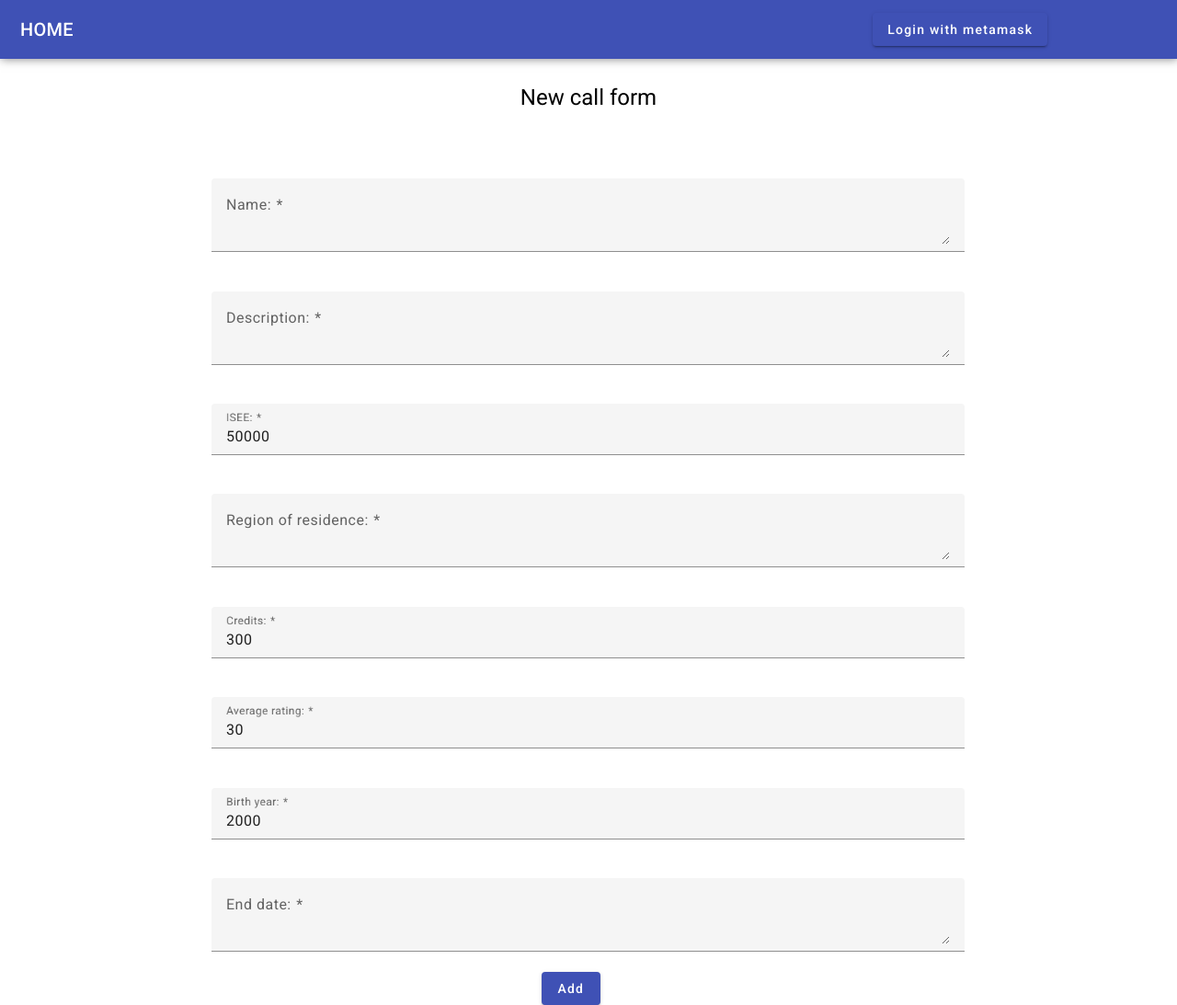
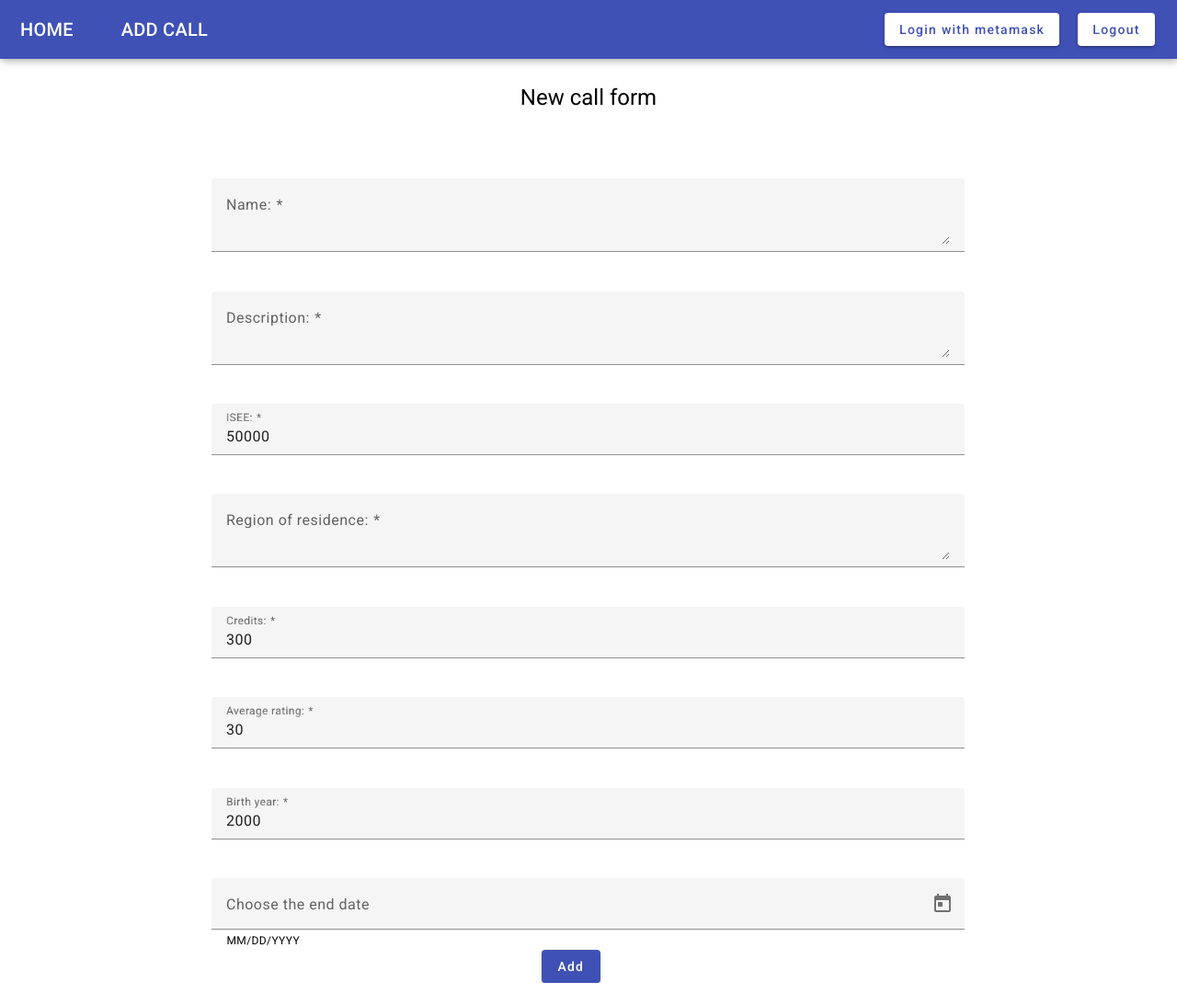
Before and after one commit to andreaunitn/Blockchain-Project, an Angular app in the folder Scholarship-master/ScholarshipFrontEnd/: page /callAdmin in a window 1280 px wide. Shown: the whole page at 92% size. After the commit the page ends 1069 px from the top, so only its background shows below. Built offline with nearby package versions, Linux system fonts and the light colour scheme; sample sign-in values are in the browser's storage.

Commit message:
Functionalities and frontEnd improved

```diff
--- a/Scholarship-master/ScholarshipFrontEnd/src/app/app.module.ts
+++ b/Scholarship-master/ScholarshipFrontEnd/src/app/app.module.ts
@@ -21,7 +21,9 @@ import {ScrollingModule} from '@angular/cdk/scrolling';
 import {MatInputModule} from '@angular/material/input';
 import {MatListModule} from '@angular/material/list';
 import {MatFormFieldModule} from '@angular/material/form-field';
-import {MatIcon, MatIconModule} from '@angular/material/icon'
+import {MatDatepickerModule} from '@angular/material/datepicker';
+import {MatIcon, MatIconModule} from '@angular/material/icon';
+import {MatNativeDateModule} from '@angular/material/core';
 import { BrowserAnimationsModule } from '@angular/platform-browser/animations'
 import { CallAdminComponent } from './component/callAdmin/callAdmin.component';
 import { AdminLoginComponent } from './component/adminLogin/adminLogin.component';
@@ -37,7 +39,7 @@ import { RequestCallByUserComponent } from './component/requestCallByUser/reques
     AppRoutingModule,
     BrowserAnimationsModule,
     NgbModule,
-    MatMenuModule, MatFormFieldModule, MatInputModule, ScrollingModule, MatExpansionModule, MatRadioModule, MatIconModule, MatSelectModule, MatCheckboxModule, MatInputModule, MatButtonModule, MatTabsModule, MatToolbarModule, MatListModule, MatFormFieldModule, MatDividerModule,  MatToolbarModule, MatGridListModule,
+    MatMenuModule, MatDatepickerModule, MatNativeDateModule, MatFormFieldModule, MatInputModule, ScrollingModule, MatExpansionModule, MatRadioModule, MatIconModule, MatSelectModule, MatCheckboxModule, MatInputModule, MatButtonModule, MatTabsModule, MatToolbarModule, MatListModule, MatFormFieldModule, MatDividerModule,  MatToolbarModule, MatGridListModule,
     HttpClientModule
   ],  providers: [],
   bootstrap: [AppComponent]
--- a/Scholarship-master/ScholarshipFrontEnd/src/app/component/adminLogin/adminLogin.component.ts
+++ b/Scholarship-master/ScholarshipFrontEnd/src/app/component/adminLogin/adminLogin.component.ts
@@ -26,6 +26,8 @@ export class AdminLoginComponent implements OnInit{
 
   async login(username: string, psw: string, event:any){
     event.preventDefault();
+    this.session.removeItem("address");
+    this.session.removeItem("fiscalCode");
     this.errorMessage = "";
 
     if(username == undefined || username == "" || psw == undefined || psw == ""){
@@ -40,7 +42,7 @@ export class AdminLoginComponent implements OnInit{
     const headers = new HttpHeaders().set('Content-Type', 'application/json; charset=utf-8');
     await lastValueFrom(this.http.post<any>('http://localhost:8080/api/v1/user/loginAdmin', body, {headers: headers}).pipe(map(data => {
         this.session.setItem("admin", data.admin);
-        this.router.navigateByUrl("/callAdmin");
+        this.router.navigateByUrl("/");
     }),catchError(error => {
       if(error.error.message == undefined){
         this.errorMessage = "Server error";
--- a/Scholarship-master/ScholarshipFrontEnd/src/app/component/callAdmin/callAdmin.component.html
+++ b/Scholarship-master/ScholarshipFrontEnd/src/app/component/callAdmin/callAdmin.component.html
@@ -31,9 +31,16 @@
             <mat-label> Birth year: </mat-label>
             <input matInput type="number" id="birthYear" #birthYear value="2000" required>
           </mat-form-field><br>
-          <mat-form-field class="example-full-width" appearance="fill">
+          <!--<mat-form-field class="example-full-width" appearance="fill">
             <mat-label> End date: </mat-label>
             <textarea matInput  id="endDate" #endDate placeholder="End date" required></textarea>
+          </mat-form-field><br>-->
+          <mat-form-field class="example-full-width" appearance="fill">
+            <mat-label>Choose the end date</mat-label>
+            <input matInput [matDatepicker]="picker" id="endDate" #endDate>
+            <mat-hint>MM/DD/YYYY</mat-hint>
+            <mat-datepicker-toggle matIconSuffix [for]="picker"></mat-datepicker-toggle>
+            <mat-datepicker #picker></mat-datepicker>
           </mat-form-field><br>
         <span style="padding-left: 45%"></span>
         <button mat-raised-button color="primary" (click)="add(name.value, description.value, $any(ISEE.value), residenceRegion.value, $any(credits.value), $any(averageRating.value), $any(birthYear.value), $any(endDate.value), $event)">Add</button>
--- a/Scholarship-master/ScholarshipFrontEnd/src/app/component/callAdmin/callAdmin.component.ts
+++ b/Scholarship-master/ScholarshipFrontEnd/src/app/component/callAdmin/callAdmin.component.ts
@@ -28,7 +28,6 @@ export class CallAdminComponent implements OnInit{
     event.preventDefault();
     this.errorMessage = "";
 
-
     if(name == undefined || name == "" || description == undefined || description == "" || ISEE == undefined
         || residenceRegion == undefined || residenceRegion == "" || credits == undefined
         || averageRating == undefined || birthYear == undefined || endDate == undefined){
@@ -44,7 +43,7 @@ export class CallAdminComponent implements OnInit{
       "credits": credits,
       "averageRating": averageRating,
       "birthYear": birthYear,
-      "endDate": endDate
+      "endDate": new Date(endDate)
     };
     const headers = new HttpHeaders().set('Content-Type', 'application/json; charset=utf-8');
     await lastValueFrom(this.http.post<any>('http://localhost:8080/api/v1/call', body, {headers: headers}).pipe(map(data => {
--- a/Scholarship-master/ScholarshipFrontEnd/src/app/component/header/header.component.html
+++ b/Scholarship-master/ScholarshipFrontEnd/src/app/component/header/header.component.html
@@ -1,20 +1,34 @@
 <mat-toolbar color="primary">
     <button style="color:white; border: 0px; background-color:#3f51b5" routerLink="/"><h3>HOME</h3></button>
-    <span style="padding-left: 30px;"></span>
-    <button *ngIf="session.getItem('address') != null" style="color:white; border: 0px; background-color:#3f51b5" routerLink="/requestCallByUser"><h3>Request call made</h3></button>
-    <span style="padding-left: 30px;"></span>
-    <button *ngIf="session.getItem('token') != undefined" style="color:white; border: 0px; background-color:#3f51b5" routerLink="/history"><h3>History</h3></button>
+    <span style="padding-left: 40px;"></span>
+    <button *ngIf="session.getItem('address') != null" style="color:white; border: 0px; background-color:#3f51b5" routerLink="/requestCallByUser"><h3>MY REQUESTS</h3></button>
+    <button *ngIf="session.getItem('admin') != null" style="color:white; border: 0px; background-color:#3f51b5" routerLink="/callAdmin"><h3>ADD CALL</h3></button>
     <span class="fx-spacer"></span>
     <a *ngIf="session.getItem('fiscalCode') == null; then notLoggedIn else loggedIn"> </a>
+    <a *ngIf="session.getItem('admin') == null; then adminNotLoggedIn else adminLoggedIn"> </a>
 </mat-toolbar>
 
   <ng-template #notLoggedIn>
-    <button mat-raised-button color="indigo" style="float:right; margin-right: 10%" (click)="connectToMetamask()">Login with metamask</button>
+    <div ngbDropdown>
+      <button mat-raised-button style=" background-color: white;float:right; margin-right: 15%; color:#3f51b5" (click)="connectToMetamask()">Login with metamask</button>
+    </div>
+  </ng-template>
+
+  <ng-template #adminNotLoggedIn>
+    <div ngbDropdown>
+      <button mat-raised-button style="background-color: white;float:right; margin-right: 10%; color:#3f51b5" routerLink="/adminLogin">Admin Login</button>
+    </div>
+  </ng-template>
+
+  <ng-template #adminLoggedIn>
+    <div ngbDropdown>
+      <button mat-raised-button style="background-color: white;float:right; margin-right: 10%; color:#3f51b5" (click)="logout()">Logout</button>
+    </div>
   </ng-template>
 
   <ng-template #loggedIn>
     <div ngbDropdown>
-      <button mat-raised-button [matMenuTriggerFor]="profile" style="background-color: white; color: #3f51b5; border:0px;"> {{session.getItem("fiscalCode")}} </button>
+      <button mat-raised-button [matMenuTriggerFor]="profile" style="background-color: white; float:right; margin-right: 20%; color: #3f51b5; "> {{session.getItem("fiscalCode")}} </button>
       <mat-menu #profile="matMenu" class="mymegamenu">
         <button mat-menu-item (click)="logout()">
           <mat-icon>exit_to_app</mat-icon> Logout </button>
--- a/Scholarship-master/ScholarshipFrontEnd/src/app/component/header/header.component.ts
+++ b/Scholarship-master/ScholarshipFrontEnd/src/app/component/header/header.component.ts
@@ -30,6 +30,7 @@ export class HeaderComponent {
   }
 
   async connectToMetamask(){
+    this.session.removeItem("admin");
     /*
     let ethereum = (window as any).ethereum;
     if(typeof ethereum !== 'undefined'){
@@ -75,5 +76,6 @@ export class HeaderComponent {
   logout(){
     this.session.removeItem("address");
     this.session.removeItem("fiscalCode");
+    this.session.removeItem("admin");
   }
 }
--- a/Scholarship-master/ScholarshipFrontEnd/src/app/component/home/home.component.html
+++ b/Scholarship-master/ScholarshipFrontEnd/src/app/component/home/home.component.html
@@ -23,10 +23,10 @@
     </div>
     <div class="call">
         <div id="callInfoModule" style="display: none;">
-            <h4>Call Detail</h4>
+            <h2 style="padding-top: 20px;"><b>CALL DETAIL</b></h2>
             <div id="callInfo"></div>
             <br>
-            <h3 style="color:red" *ngIf="verifyEndDate() == true && session.getItem('fiscalCode') == null">Login to apply</h3>
+            <h2 style="color:red" *ngIf="verifyEndDate() == true && session.getItem('fiscalCode') == null">Login to apply</h2>
             <button *ngIf="verifyEndDate() == true && session.getItem('fiscalCode') != null" (click)="applyForCall()"> Apply </button>
             <button *ngIf="verifyEndDate() == false"> View List </button>
             <br>
--- a/Scholarship-master/ScholarshipFrontEnd/src/app/component/home/home.component.ts
+++ b/Scholarship-master/ScholarshipFrontEnd/src/app/component/home/home.component.ts
@@ -97,9 +97,12 @@ export class HomeComponent implements OnInit{
       // @ts-ignore
       callInfo = "<b>Call:</b> " + this.callSelected.name + "<br><b>Description:</b> " + this.callSelected.description + "<br>";
       // @ts-ignore
-      callInfo += "<h2>Requirements</h2><b>ISEE:</b> " + this.callSelected.ISEE + "<br><b>Region of residence:</b> " + this.callSelected.residenceRegion + "<br><b>Credits:</b> " + this.callSelected.credits + "<br><b>Average rating:</b> " + this.callSelected.averageRating + "<br><b>BirthYear:</b> " + this.callSelected.birthYear;
+      callInfo += "<br><br><h2>Requirements</h2><b>ISEE:</b> " + this.callSelected.ISEE + "<br><b>Region of residence:</b> " + this.callSelected.residenceRegion + "<br><b>Credits:</b> " + this.callSelected.credits + "<br><b>Average rating:</b> " + this.callSelected.averageRating + "<br><b>BirthYear:</b> " + this.callSelected.birthYear;
+
       // @ts-ignore
-      callInfo += "<br><b>End date: </b> " + this.callSelected.endDate;
+      let eD = new Date(this.callSelected?.endDate);
+      // @ts-ignore
+      callInfo += "<br><b>End date: </b> " + eD.getDate() + "/" + (eD.getMonth() + 1) + "/" + eD.getFullYear();
 
 
 
--- a/Scholarship-master/ScholarshipFrontEnd/src/app/component/requestCallByUser/requestCallByUser.component.html
+++ b/Scholarship-master/ScholarshipFrontEnd/src/app/component/requestCallByUser/requestCallByUser.component.html
@@ -23,7 +23,7 @@
     </div>
     <div class="requestCall">
         <div id="requestCallInfoModule" style="display: none;">
-            <h4>Request Call Detail</h4>
+            <h2 style="padding-top: 20px;"><b>REQUEST CALL DETAILS</b></h2>
             <div id="requestCallInfo"></div>
             <br>
         </div>
--- a/Scholarship-master/ScholarshipFrontEnd/src/app/component/requestCallByUser/requestCallByUser.component.ts
+++ b/Scholarship-master/ScholarshipFrontEnd/src/app/component/requestCallByUser/requestCallByUser.component.ts
@@ -70,8 +70,6 @@ export class RequestCallByUserComponent implements OnInit{
 
       // @ts-ignore
       requestCallInfo = "<b>Call:</b> " + this.requestCallSelected.name + "<br><b>Message:</b> " + this.requestCallSelected?.message + "<br>";
-      // @ts-ignore
-      requestCallInfo += "<b>Date:</b> " + this.requestCallSelected?.dateTime + "<br>";
       requestCallInfo += "<b>Result:</b> ";
       if(this.requestCallSelected?.result == true){
         requestCallInfo += "Accepted";
@@ -80,6 +78,11 @@ export class RequestCallByUserComponent implements OnInit{
       }
 
       // @ts-ignore
+      let eD = new Date(this.requestCallSelected?.dateTime);
+      // @ts-ignore
+      requestCallInfo += "<br><b>Request date: </b> " + eD.getDate() + "/" + (eD.getMonth() + 1) + "/" + eD.getFullYear();
+
+      // @ts-ignore
       document.getElementById("requestCallInfo").innerHTML = requestCallInfo;
     }
   }
```
Also changed, not shown: 1 other file (tests, documents, lock files or other folders).
